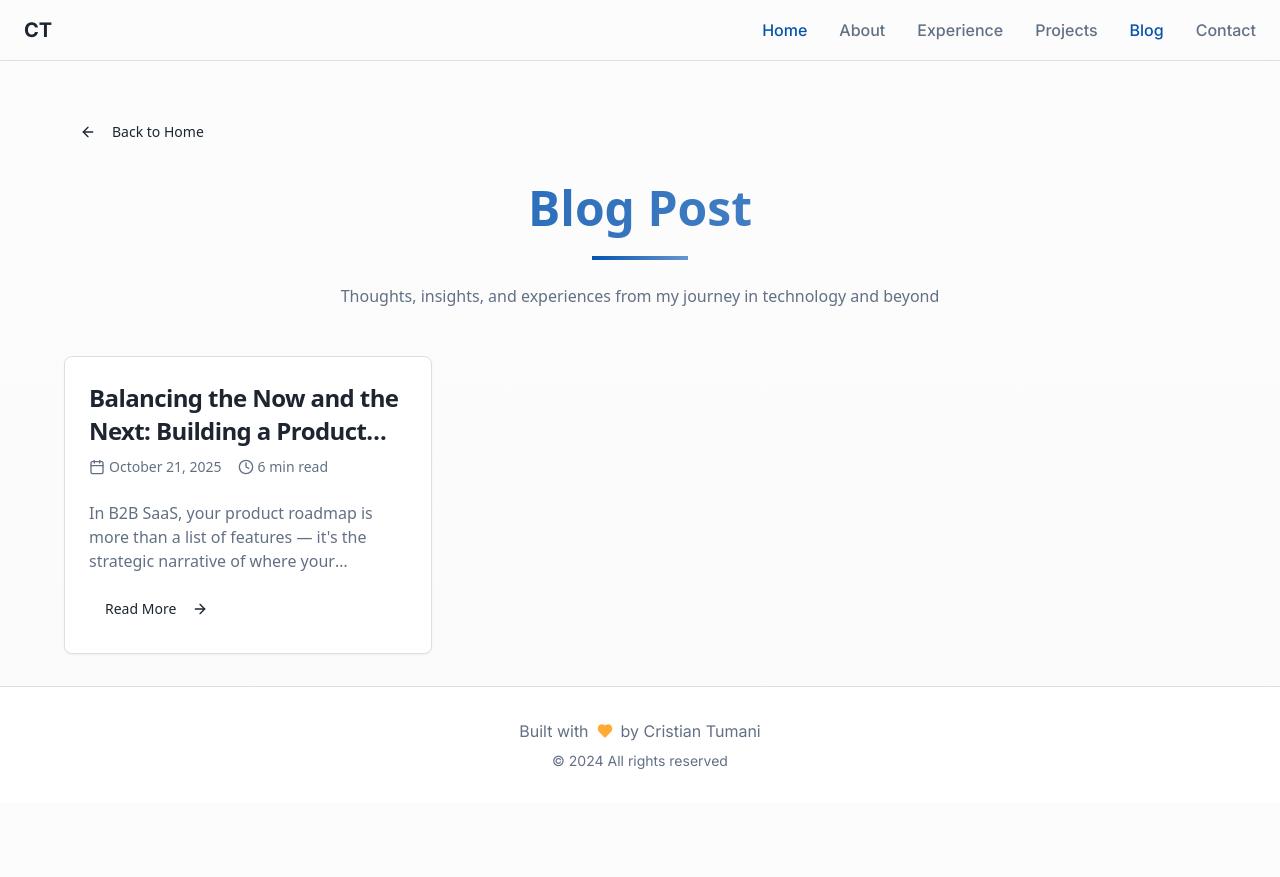
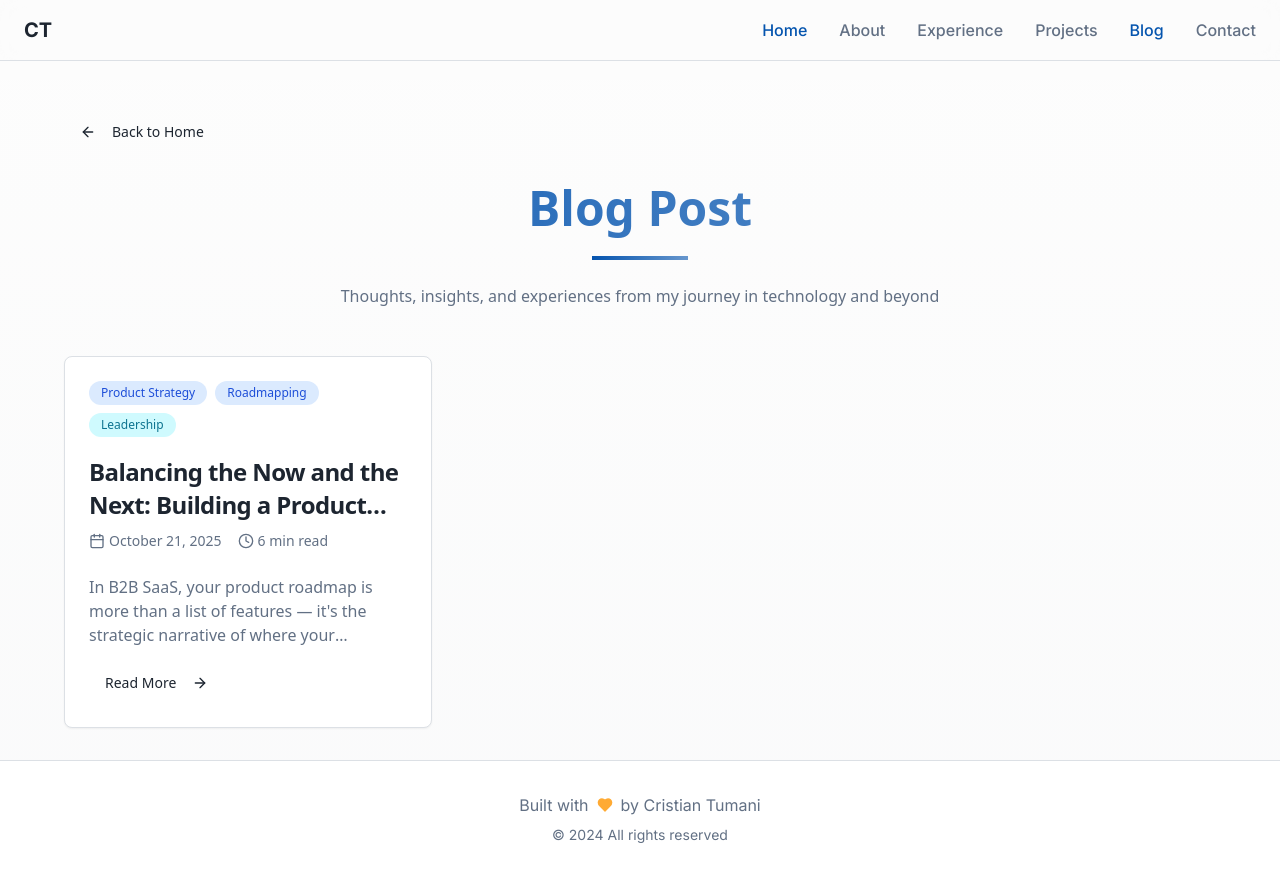
Before and after one commit to cristiantumani/cristian-tumani-portfolio, a React (Vite) app: page /blog in a window 1280 px wide. Before the commit the page ends 803 px from the top, so only its background shows below. Built offline with nearby package versions, Linux system fonts and the light colour scheme.

Commit message:
feat: Add pill system for blog posts

```diff
--- a/src/components/blog/BlogPostDetail.tsx
+++ b/src/components/blog/BlogPostDetail.tsx
@@ -1,11 +1,16 @@
 import { Calendar, Clock, ArrowLeft } from "lucide-react";
 import { Button } from "@/components/ui/button";
+import CategoryPill from "./CategoryPill";
+import { blogPosts } from "@/data/blogPosts";
 
 interface BlogPostDetailProps {
   onBack: () => void;
 }
 
 const BlogPostDetail = ({ onBack }: BlogPostDetailProps) => {
+  // Get the first blog post (hardcoded for now as this component displays the first post)
+  const post = blogPosts[0];
+
   return (
     <article className="max-w-4xl mx-auto px-4 py-12">
       <Button
@@ -18,17 +23,22 @@ const BlogPostDetail = ({ onBack }: BlogPostDetailProps) => {
       </Button>
 
       <header className="mb-8">
+        <div className="flex flex-wrap gap-2 mb-4">
+          {post.categories.map((category) => (
+            <CategoryPill key={category} category={category} />
+          ))}
+        </div>
         <h1 className="text-4xl md:text-5xl font-bold mb-4 leading-tight pb-2 bg-gradient-to-r from-primary to-primary/60 bg-clip-text text-transparent">
-          Balancing the Now and the Next: Building a Product Roadmap That Serves Both Revenue and Vision
+          {post.title}
         </h1>
         <div className="flex items-center gap-4 text-muted-foreground">
           <span className="flex items-center gap-1">
             <Calendar className="w-4 h-4" />
-            October 21, 2025
+            {post.date}
           </span>
           <span className="flex items-center gap-1">
             <Clock className="w-4 h-4" />
-            6 min read
+            {post.readTime}
           </span>
         </div>
       </header>
--- /dev/null
+++ b/src/components/blog/CategoryPill.tsx
@@ -0,0 +1,27 @@
+import { CategoryType, categoryConfigs } from "@/data/blogCategories";
+import { cn } from "@/lib/utils";
+
+interface CategoryPillProps {
+  category: CategoryType;
+  className?: string;
+}
+
+const CategoryPill = ({ category, className }: CategoryPillProps) => {
+  const config = categoryConfigs[category];
+
+  return (
+    <span
+      className={cn(
+        "inline-flex items-center rounded-full px-3 py-1 text-xs font-medium transition-colors",
+        config.bgColor,
+        config.textColor,
+        config.hoverBgColor,
+        className
+      )}
+    >
+      {config.name}
+    </span>
+  );
+};
+
+export default CategoryPill;
--- /dev/null
+++ b/src/data/blogCategories.ts
@@ -0,0 +1,95 @@
+export type CategoryType =
+  | "Product Strategy"
+  | "Roadmapping"
+  | "Product Ops"
+  | "Leadership"
+  | "Career Growth"
+  | "Expat Life"
+  | "Parenting"
+  | "Lifestyle"
+  | "Travel"
+  | "Running & Sports"
+  | "Reflections"
+  | "Personal Growth";
+
+export interface CategoryConfig {
+  name: CategoryType;
+  bgColor: string;
+  textColor: string;
+  hoverBgColor: string;
+}
+
+export const categoryConfigs: Record<CategoryType, CategoryConfig> = {
+  "Product Strategy": {
+    name: "Product Strategy",
+    bgColor: "bg-blue-100 dark:bg-blue-900/30",
+    textColor: "text-blue-700 dark:text-blue-300",
+    hoverBgColor: "hover:bg-blue-200 dark:hover:bg-blue-900/50"
+  },
+  "Roadmapping": {
+    name: "Roadmapping",
+    bgColor: "bg-blue-100 dark:bg-blue-900/30",
+    textColor: "text-blue-700 dark:text-blue-300",
+    hoverBgColor: "hover:bg-blue-200 dark:hover:bg-blue-900/50"
+  },
+  "Product Ops": {
+    name: "Product Ops",
+    bgColor: "bg-green-100 dark:bg-green-900/30",
+    textColor: "text-green-700 dark:text-green-300",
+    hoverBgColor: "hover:bg-green-200 dark:hover:bg-green-900/50"
+  },
+  "Leadership": {
+    name: "Leadership",
+    bgColor: "bg-cyan-100 dark:bg-cyan-900/30",
+    textColor: "text-cyan-700 dark:text-cyan-300",
+    hoverBgColor: "hover:bg-cyan-200 dark:hover:bg-cyan-900/50"
+  },
+  "Career Growth": {
+    name: "Career Growth",
+    bgColor: "bg-teal-100 dark:bg-teal-900/30",
+    textColor: "text-teal-700 dark:text-teal-300",
+    hoverBgColor: "hover:bg-teal-200 dark:hover:bg-teal-900/50"
+  },
+  "Expat Life": {
+    name: "Expat Life",
+    bgColor: "bg-amber-100 dark:bg-amber-900/30",
+    textColor: "text-amber-700 dark:text-amber-300",
+    hoverBgColor: "hover:bg-amber-200 dark:hover:bg-amber-900/50"
+  },
+  "Parenting": {
+    name: "Parenting",
+    bgColor: "bg-orange-100 dark:bg-orange-900/30",
+    textColor: "text-orange-700 dark:text-orange-300",
+    hoverBgColor: "hover:bg-orange-200 dark:hover:bg-orange-900/50"
+  },
+  "Lifestyle": {
+    name: "Lifestyle",
+    bgColor: "bg-yellow-100 dark:bg-yellow-900/30",
+    textColor: "text-yellow-700 dark:text-yellow-300",
+    hoverBgColor: "hover:bg-yellow-200 dark:hover:bg-yellow-900/50"
+  },
+  "Travel": {
+    name: "Travel",
+    bgColor: "bg-rose-100 dark:bg-rose-900/30",
+    textColor: "text-rose-700 dark:text-rose-300",
+    hoverBgColor: "hover:bg-rose-200 dark:hover:bg-rose-900/50"
+  },
+  "Running & Sports": {
+    name: "Running & Sports",
+    bgColor: "bg-red-100 dark:bg-red-900/30",
+    textColor: "text-red-700 dark:text-red-300",
+    hoverBgColor: "hover:bg-red-200 dark:hover:bg-red-900/50"
+  },
+  "Reflections": {
+    name: "Reflections",
+    bgColor: "bg-purple-100 dark:bg-purple-900/30",
+    textColor: "text-purple-700 dark:text-purple-300",
+    hoverBgColor: "hover:bg-purple-200 dark:hover:bg-purple-900/50"
+  },
+  "Personal Growth": {
+    name: "Personal Growth",
+    bgColor: "bg-violet-100 dark:bg-violet-900/30",
+    textColor: "text-violet-700 dark:text-violet-300",
+    hoverBgColor: "hover:bg-violet-200 dark:hover:bg-violet-900/50"
+  }
+};
--- a/src/data/blogPosts.ts
+++ b/src/data/blogPosts.ts
@@ -1,3 +1,5 @@
+import { CategoryType } from "./blogCategories";
+
 export interface BlogPost {
   id: string;
   title: string;
@@ -5,6 +7,7 @@ export interface BlogPost {
   date: string;
   readTime: string;
   slug: string;
+  categories: CategoryType[];
 }
 
 export const blogPosts: BlogPost[] = [
@@ -14,6 +17,7 @@ export const blogPosts: BlogPost[] = [
     excerpt: "In B2B SaaS, your product roadmap is more than a list of features — it's the strategic narrative of where your company is going and why. Learn how to balance short-term revenue targets with long-term product vision.",
     date: "October 21, 2025",
     readTime: "6 min read",
-    slug: "balancing-now-and-next-product-roadmap"
+    slug: "balancing-now-and-next-product-roadmap",
+    categories: ["Product Strategy", "Roadmapping", "Leadership"]
   }
 ];
--- a/src/pages/Blog.tsx
+++ b/src/pages/Blog.tsx
@@ -5,6 +5,7 @@ import { useNavigate } from "react-router-dom";
 import Navigation from "@/components/Navigation";
 import Footer from "@/components/Footer";
 import { blogPosts } from "@/data/blogPosts";
+import CategoryPill from "@/components/blog/CategoryPill";
 
 const Blog = () => {
   const navigate = useNavigate();
@@ -36,6 +37,11 @@ const Blog = () => {
               {blogPosts.map((post) => (
                  <Card key={post.id} className="hover:shadow-lg transition-all duration-300 hover:-translate-y-1">
                   <CardHeader>
+                    <div className="flex flex-wrap gap-2 mb-3">
+                      {post.categories.map((category) => (
+                        <CategoryPill key={category} category={category} />
+                      ))}
+                    </div>
                     <CardTitle className="line-clamp-2 leading-snug pb-1">{post.title}</CardTitle>
                     <CardDescription className="flex items-center gap-4 text-sm">
                       <span className="flex items-center gap-1">
```
